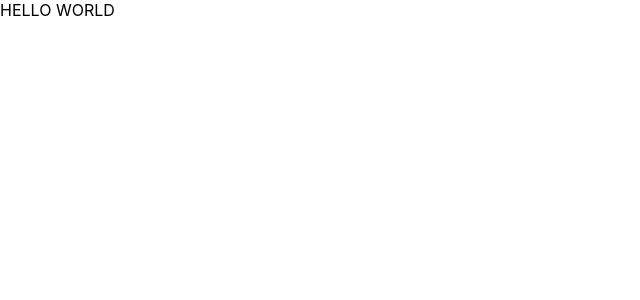
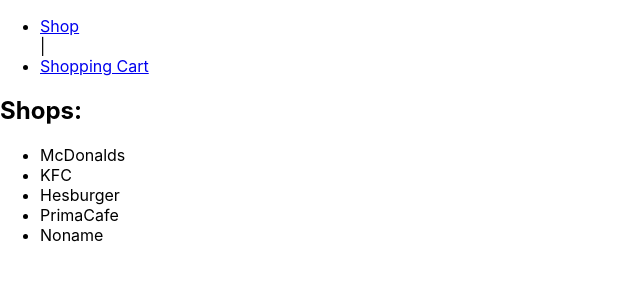
Before and after one commit to hustle2live/ElifTech_Test-task, a React (Create React App) app: page /shop in a window 1280 px wide. Shown: the top 300 px of the page, without its empty margins (0-640 px from the left). Built offline with nearby package versions, Linux system fonts and the light colour scheme.

Commit message:
add browserRouter

```diff
--- a/package.json
+++ b/package.json
@@ -4,14 +4,17 @@
   "private": true,
   "homepage": "https://hustle2live.github.io/eliftech-test/",
   "dependencies": {
+    "@reduxjs/toolkit": "^1.9.5",
     "@testing-library/jest-dom": "^5.16.5",
     "@testing-library/react": "^13.4.0",
     "@testing-library/user-event": "^13.5.0",
     "gh-pages": "^5.0.0",
     "react": "^18.2.0",
     "react-dom": "^18.2.0",
+    "react-redux": "^8.0.7",
     "react-router-dom": "^6.11.2",
     "react-scripts": "5.0.1",
+    "redux": "^4.2.1",
     "sass": "^1.62.1",
     "sass-loader": "^13.3.1",
     "web-vitals": "^2.1.4"
--- a/src/App.js
+++ b/src/App.js
@@ -1,7 +1,24 @@
-const App = () => (
-   <div className='App'>
-      <header className='App-header'>HELLO WORLD</header>
-   </div>
-);
+import React from 'react';
+import { BrowserRouter, Routes, Route, NavLink, useLocation } from 'react-router-dom';
+
+import styles from './index.scss';
+
+import Header from './components/Header';
+import MenuPage from './components/Menu';
+import ShoppingCart from './components/Cart';
+
+const App = () => {
+   // let url = useLocation();
+
+   return (
+      <BrowserRouter>
+         <Header />
+         <Routes>
+            <Route path='/shop' element={<MenuPage />}></Route>
+            <Route path='/cart' element={<ShoppingCart />}></Route>
+         </Routes>
+      </BrowserRouter>
+   );
+};
 
 export default App;
--- /dev/null
+++ b/src/components/Cart.jsx
@@ -0,0 +1,8 @@
+import React from 'react';
+import styles from '../index.scss';
+
+const ShoppingCart = () => {
+   return <h2>SHOPPING CART PAGE </h2>;
+};
+
+export default ShoppingCart;
--- /dev/null
+++ b/src/components/Header.jsx
@@ -0,0 +1,29 @@
+import React from 'react';
+import { NavLink } from 'react-router-dom';
+import styles from '../index.scss';
+
+const Header = () => {
+   // let url = useLocation();
+
+   return (
+      <div className={styles.headerMenu}>
+         <nav>
+            <ul>
+               <li>
+                  <NavLink className={styles.navLink} to='/shop'>
+                     Shop
+                  </NavLink>
+               </li>
+               <span>|</span>
+               <li>
+                  <NavLink className={styles.navLink} to='/cart'>
+                     Shopping Cart
+                  </NavLink>
+               </li>
+            </ul>
+         </nav>
+      </div>
+   );
+};
+
+export default Header;
--- /dev/null
+++ b/src/components/Menu.jsx
@@ -0,0 +1,24 @@
+import React from 'react';
+import styles from '../index.scss';
+
+const MenuPage = () => {
+   // const activeShop = useContext((state) => state.activeShop);
+
+   return (
+      <>
+         <section className={styles.shopsList}>
+            <h1>Shops:</h1>
+            <ul>
+               <li>McDonalds</li>
+               <li>KFC</li>
+               <li>Hesburger</li>
+               <li>PrimaCafe</li>
+               <li>Noname</li>
+            </ul>
+         </section>
+         <section className={styles.currentShopContent}></section>
+      </>
+   );
+};
+
+export default MenuPage;
--- a/src/index.scss
+++ b/src/index.scss
@@ -1,13 +1,25 @@
 body {
-  margin: 0;
-  font-family: -apple-system, BlinkMacSystemFont, 'Segoe UI', 'Roboto', 'Oxygen',
-    'Ubuntu', 'Cantarell', 'Fira Sans', 'Droid Sans', 'Helvetica Neue',
-    sans-serif;
-  -webkit-font-smoothing: antialiased;
-  -moz-osx-font-smoothing: grayscale;
+   margin: 0;
+   font-family: -apple-system, BlinkMacSystemFont, 'Segoe UI', 'Roboto', 'Oxygen', 'Ubuntu', 'Cantarell', 'Fira Sans',
+      'Droid Sans', 'Helvetica Neue', sans-serif;
+   -webkit-font-smoothing: antialiased;
+   -moz-osx-font-smoothing: grayscale;
 }
 
-code {
-  font-family: source-code-pro, Menlo, Monaco, Consolas, 'Courier New',
-    monospace;
+.headerMenu {
+   display: block;
+   width: 100%;
+   min-height: 120px;
+   padding: 15px 40px;
 }
+
+.currentShopContent {
+}
+
+.shopsList {
+}
+
+.navLink {
+  color: blue;
+  margin: auto 10px;
+}
```
Also changed, not shown: 1 other file (tests, documents, lock files or other folders).
